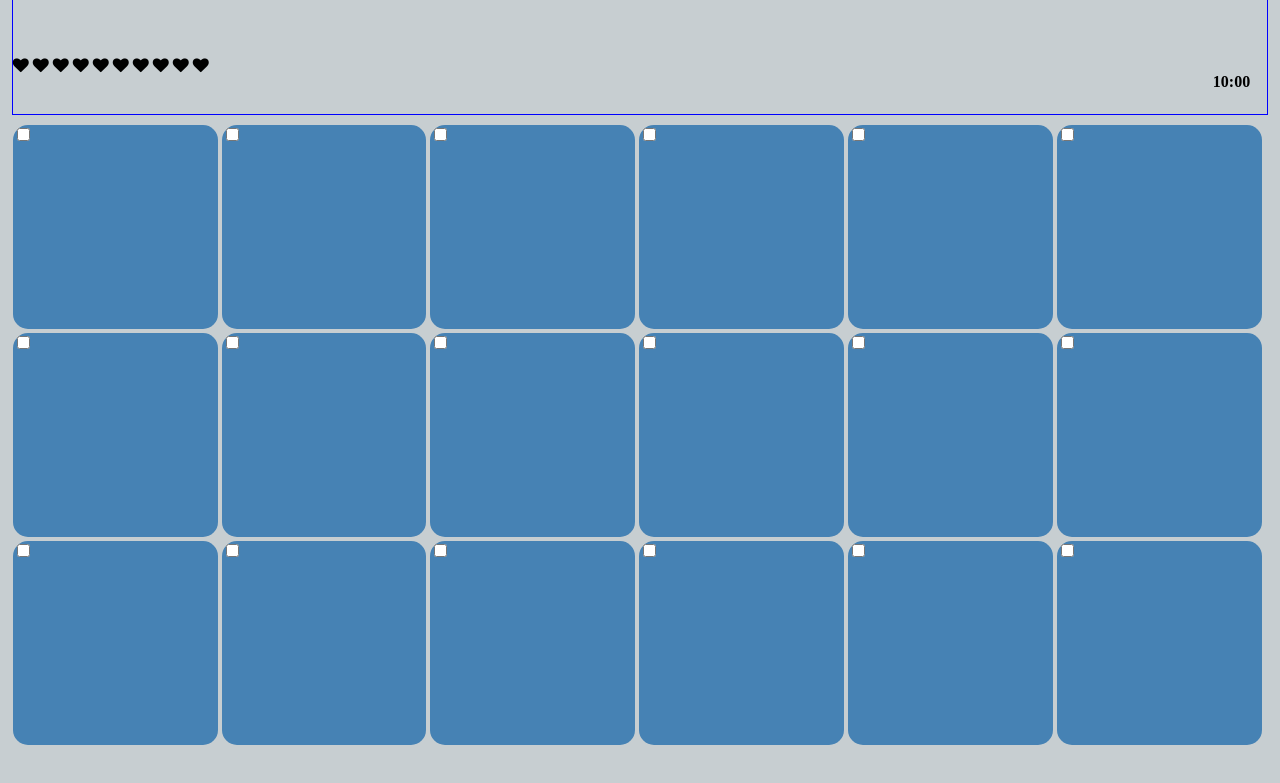
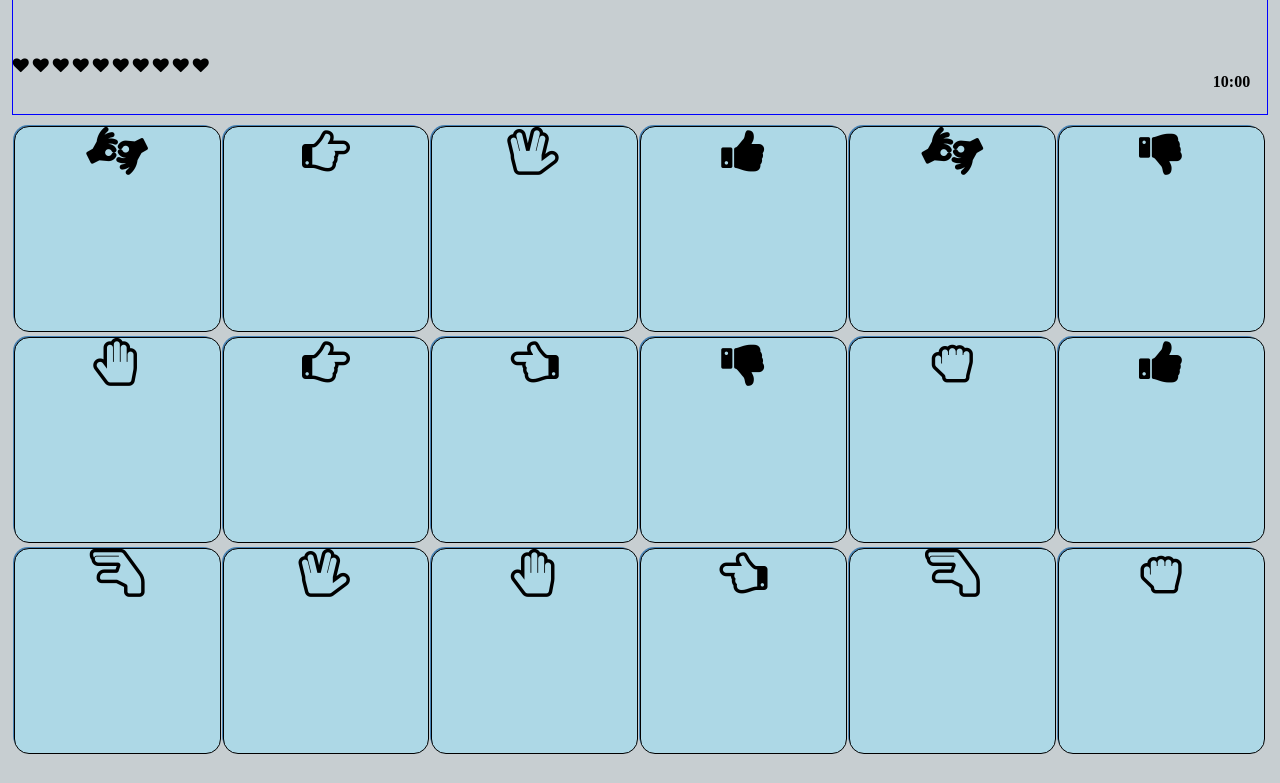
Before and after one commit to RLGoolsby/Memory-Layout-c7, a plain HTML site: page index.html in a window 1280 px wide. Shown: the part 154-937 px from the top of the page. Drawn offline with nearby package versions, Linux system fonts and the light colour scheme.

Commit message:
Add all icons

```diff
--- a/css/styles.css
+++ b/css/styles.css
@@ -161,6 +161,8 @@ margin: 5px auto;
 }
 
 
+
+
 .box{
  display:inline-block;
  width: 12.8em;
@@ -184,20 +186,56 @@ padding-bottom: 0.2em;
 
 }
 
+
 .row2{
   padding-bottom: 0.2em;
 }
 
 
 
-/*.card{
+.card{
+  display: inline-block;
   width: 12.8em;
   height: 12.8em;
   background: lightblue;
-  display: block;
   transition: background 1s, transform 1s;
   border-radius: 15px;
-}*/
+  margin: 1px;
+  border: 1px solid black;
+  cursor: pointer;
+}
+
+input {
+  width: 12.8em;
+  height: 12.8em;
+  display: none;
+}
+
+input:checked +.card{
+  background: lightblue;
+  transform: rotateY(180deg);
+}
+.card{
+  position: absolute;
+  text-align: center;
+  /*padding: 75px;*/
+}
+
+
+/******  Individual cards   *****/
+
+/*input:checked +.card .hands{
+  /*opacity: 1;*/
+  /*transition-delay: .5s;
+
+}
+.hands{*/
+  /*margin-top: 90px;
+  margin-left: 90px;*/
+  /*opacity: 0;*/
+
+}
+
 
 
 
--- a/index.html
+++ b/index.html
@@ -45,8 +45,8 @@
           <div class="box">
             <input type="checkbox" id="1a">
             <label class="card" for="1a">
-              <div class="">
-                <i class=""></i>
+              <div class="hands">
+                <i class="fa fa-american-sign-language-interpreting fa-3x" aria-hidden="true"></i>
               </div>
             </label>
           </div>
@@ -54,8 +54,8 @@
           <div class="box">
             <input type="checkbox" id="1b">
             <label class="card" for="1b">
-              <div class="">
-               <i class=""></i>
+              <div class="go-right">
+               <i class="fa fa-hand-o-right fa-3x" aria-hidden="true"></i>
              </div>
             </label>
           </div>
@@ -63,8 +63,8 @@
           <div class="box">
             <input type="checkbox" id="1c">
             <label class="card" for="1c">
-              <div class="">
-               <i class=""></i>
+              <div class="spock">
+               <i class="fa fa-hand-spock-o fa-3x" aria-hidden="true"></i>
              </div>
            </label>
           </div>
@@ -72,8 +72,8 @@
           <div class="box">
             <input type="checkbox" id="1d">
             <label class="card" for="1d">
-              <div class="">
-               <i class=""></i>
+              <div class="thumbs-up">
+               <i class="fa fa-thumbs-up fa-3x" aria-hidden="true"></i>
              </div>
             </label>
           </div>
@@ -81,8 +81,8 @@
           <div class="box">
             <input type="checkbox" id="1e">
             <label class="card" for="1e">
-              <div class="">
-              <i class=""></i>
+              <div class="hands">
+              <i class="fa fa-american-sign-language-interpreting fa-3x" aria-hidden="true"></i>
              </div>
             </label>
           </div>
@@ -90,8 +90,8 @@
           <div class="box">
             <input type="checkbox" id="1f">
             <label class="card" for="1f">
-              <div class="">
-              <i class=""></i>
+              <div class="thumbs-down">
+              <i class="fa fa-thumbs-down fa-3x" aria-hidden="true"></i>
             </div>
            </label>
           </div>
@@ -105,8 +105,8 @@
           <div class="box">
             <input type="checkbox" id="1a">
             <label class="card" for="1a">
-              <div class="">
-                <i class=""></i>
+              <div class="stop">
+                <i class="fa fa-hand-paper-o fa-3x" aria-hidden="true"></i>
               </div>
             </label>
           </div>
@@ -114,8 +114,8 @@
           <div class="box">
             <input type="checkbox" id="1b">
             <label class="card" for="1b">
-              <div class="">
-               <i class=""></i>
+              <div class="go-right">
+               <i class="fa fa-hand-o-right fa-3x" aria-hidden="true"></i>
              </div>
             </label>
           </div>
@@ -123,8 +123,8 @@
           <div class="box">
             <input type="checkbox" id="1c">
             <label class="card" for="1c">
-              <div class="">
-               <i class=""></i>
+              <div class="go-left">
+               <i class="fa fa-hand-o-left fa-3x" aria-hidden="true"></i>
              </div>
            </label>
           </div>
@@ -132,8 +132,8 @@
           <div class="box">
             <input type="checkbox" id="1d">
             <label class="card" for="1d">
-              <div class="">
-               <i class=""></i>
+              <div class="thumbs-down">
+               <i class="fa fa-thumbs-down fa-3x" aria-hidden="true"></i>
              </div>
             </label>
           </div>
@@ -141,8 +141,8 @@
           <div class="box">
             <input type="checkbox" id="1e">
             <label class="card" for="1e">
-              <div class="">
-              <i class=""></i>
+              <div class="fist">
+              <i class="fa fa-hand-rock-o fa-3x" aria-hidden="true"></i>
              </div>
             </label>
           </div>
@@ -150,8 +150,8 @@
           <div class="box">
             <input type="checkbox" id="1f">
             <label class="card" for="1f">
-              <div class="">
-              <i class=""></i>
+              <div class="thumbs-up">
+              <i class="fa fa-thumbs-up fa-3x" aria-hidden="true"></i>
             </div>
            </label>
           </div>
@@ -165,8 +165,8 @@
           <div class="box">
             <input type="checkbox" id="1a">
             <label class="card" for="1a">
-              <div class="">
-                <i class=""></i>
+              <div class="hand-lizard">
+                <i class="fa fa-hand-lizard-o fa-3x" aria-hidden="true"></i>
               </div>
             </label>
           </div>
@@ -174,8 +174,8 @@
           <div class="box">
             <input type="checkbox" id="1b">
             <label class="card" for="1b">
-              <div class="">
-               <i class=""></i>
+              <div class="spock">
+               <i class="fa fa-hand-spock-o fa-3x" aria-hidden="true"></i>
              </div>
             </label>
           </div>
@@ -183,8 +183,8 @@
           <div class="box">
             <input type="checkbox" id="1c">
             <label class="card" for="1c">
-              <div class="">
-               <i class=""></i>
+              <div class="stop">
+               <i class="fa fa-hand-paper-o fa-3x" aria-hidden="true"></i>
              </div>
            </label>
           </div>
@@ -192,8 +192,8 @@
           <div class="box">
             <input type="checkbox" id="1d">
             <label class="card" for="1d">
-              <div class="">
-               <i class=""></i>
+              <div class="go-left">
+               <i class="fa fa-hand-o-left fa-3x" aria-hidden="true"></i>
              </div>
             </label>
           </div>
@@ -201,8 +201,8 @@
           <div class="box">
             <input type="checkbox" id="1e">
             <label class="card" for="1e">
-              <div class="">
-              <i class=""></i>
+              <div class="hand-lizard">
+              <i class="fa fa-hand-lizard-o fa-3x" aria-hidden="true"></i>
              </div>
             </label>
           </div>
@@ -210,8 +210,8 @@
           <div class="box">
             <input type="checkbox" id="1f">
             <label class="card" for="1f">
-              <div class="">
-              <i class=""></i>
+              <div class="fist">
+              <i class="fa fa-hand-rock-o fa-3x" aria-hidden="true"></i>
             </div>
            </label>
           </div>
```
